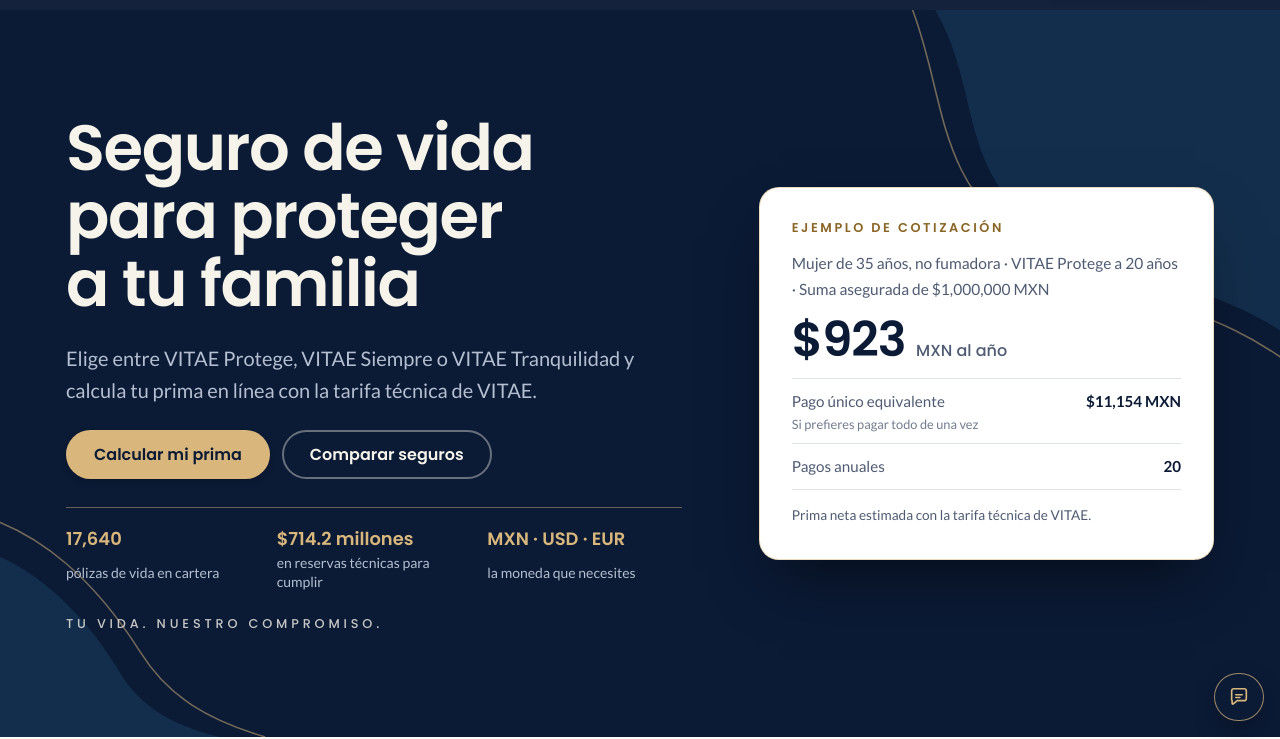
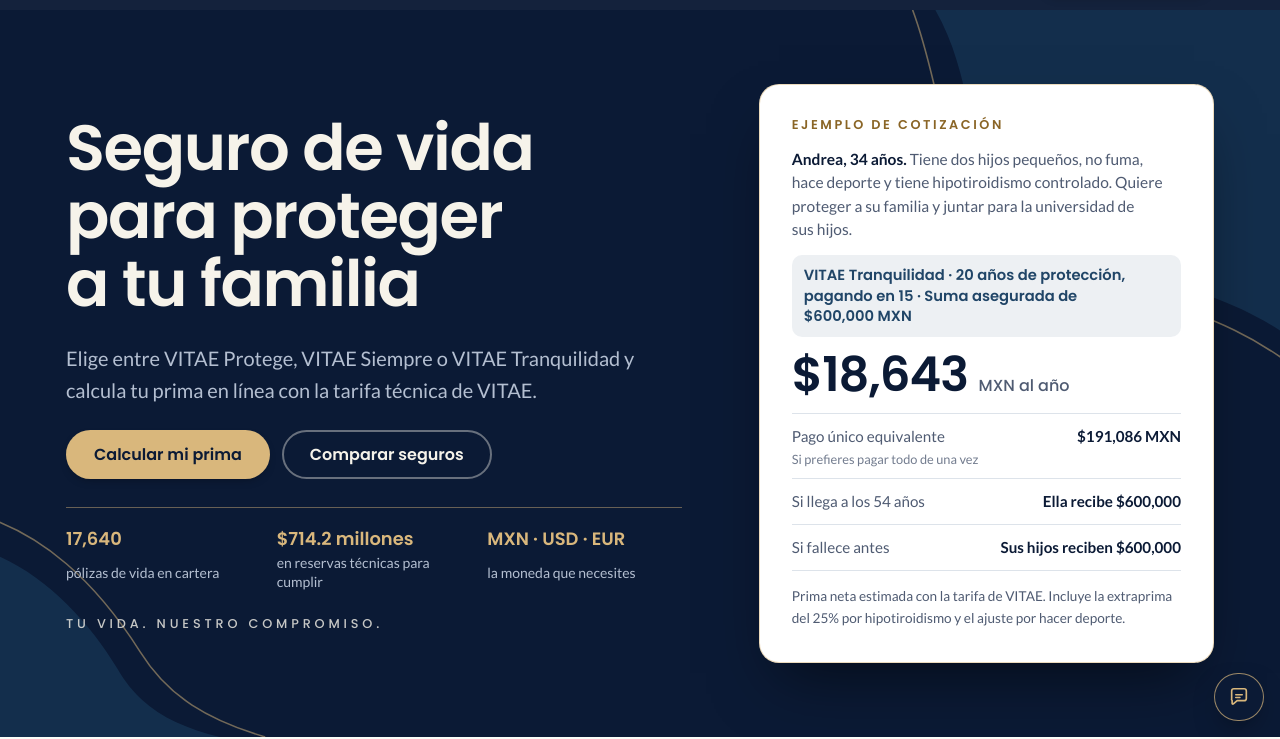
Before and after one commit to vitaeinsurer-lgtm/web-vitae, a plain HTML site: page index.html in a window 1280 px wide. Shown: the part 63-802 px from the top of the page. Drawn offline with Linux system fonts and the light colour scheme.

Commit message:
Ejemplo del inicio más completo: caso de Andrea con VITAE Tranquilidad
Co-Authored-By: Claude Opus 5.5 <noreply@anthropic.com>

```diff
--- a/css/styles.css
+++ b/css/styles.css
@@ -208,14 +208,16 @@ body::before { content: ""; position: fixed; inset: 0 0 auto; height: env(safe-a
   border: 1px solid color-mix(in srgb, var(--gold) 50%, transparent);
 }
 .sample-title { font: 600 .8rem/1.3 var(--f-display); letter-spacing: .2em; text-transform: uppercase; color: var(--gold-text); }
-.sample-who { color: var(--muted); font-size: .97rem; }
+.sample-who { color: var(--muted); font-size: .97rem; line-height: 1.5; }
+.sample-who strong { color: var(--ink); font-weight: 700; }
+.sample-plan { font: 600 .92rem/1.4 var(--f-display); color: var(--accent); padding: 10px 12px; border-radius: 10px; background: color-mix(in srgb, var(--accent) 8%, transparent); }
 .sample-price { font: 600 clamp(2.1rem, 1.6rem + 1.8vw, 3rem)/1 var(--f-display); font-variant-numeric: tabular-nums; letter-spacing: -.02em; color: var(--ink); }
 .sample-price small { font-size: 1rem; font-weight: 500; color: var(--muted); letter-spacing: 0; }
 .sample-rows { margin: 0; display: grid; border-top: 1px solid var(--line); }
 .sample-rows div { display: flex; justify-content: space-between; gap: 12px; padding: 10px 0; border-bottom: 1px solid var(--line); font-size: .95rem; }
 .sample-rows dt { color: var(--muted); }
 .dt-hint { display: block; margin-top: 2px; font-size: .8rem; line-height: 1.3; opacity: .8; }
-.sample-rows dd { margin: 0; font-weight: 700; font-variant-numeric: tabular-nums; }
+.sample-rows dd { margin: 0; font-weight: 700; font-variant-numeric: tabular-nums; text-align: right; }
 .sample-note { font-size: .85rem; color: var(--muted); }
 
 /* Entrada del héroe: una sola vez, desde un estado ya visible */
--- a/index.html
+++ b/index.html
@@ -17,7 +17,7 @@
   <link rel="preconnect" href="https://fonts.googleapis.com">
   <link rel="preconnect" href="https://fonts.gstatic.com" crossorigin>
   <link rel="stylesheet" href="https://fonts.googleapis.com/css2?family=Lato:wght@400;700&family=Poppins:wght@400;500;600&display=swap">
-  <link rel="stylesheet" href="css/styles.css?v=202611251718">
+  <link rel="stylesheet" href="css/styles.css?v=202611251726">
 </head>
 <body>
   <a class="skip" href="#contenido">Saltar al contenido</a>
@@ -71,13 +71,15 @@
 
         <aside class="sample enter enter-3" aria-label="Ejemplo de cotización de seguro de vida">
           <p class="sample-title">Ejemplo de cotización</p>
-          <p class="sample-who">Mujer de 35 años, no fumadora · VITAE Protege a 20 años · Suma asegurada de $1,000,000 MXN</p>
-          <p class="sample-price"><span id="sample-anual">$923</span> <small>MXN al año</small></p>
+          <p class="sample-who"><strong>Andrea, 34 años.</strong> Tiene dos hijos pequeños, no fuma, hace deporte y tiene hipotiroidismo controlado. Quiere proteger a su familia y juntar para la universidad de sus hijos.</p>
+          <p class="sample-plan">VITAE Tranquilidad · 20 años de protección, pagando en 15 · Suma asegurada de $600,000 MXN</p>
+          <p class="sample-price"><span id="sample-anual">$18,643</span> <small>MXN al año</small></p>
           <dl class="sample-rows">
-            <div><dt>Pago único equivalente<span class="dt-hint">Si prefieres pagar todo de una vez</span></dt><dd id="sample-unica">$11,154 MXN</dd></div>
-            <div><dt>Pagos anuales</dt><dd>20</dd></div>
+            <div><dt>Pago único equivalente<span class="dt-hint">Si prefieres pagar todo de una vez</span></dt><dd id="sample-unica">$191,086 MXN</dd></div>
+            <div><dt>Si llega a los 54 años</dt><dd>Ella recibe $600,000</dd></div>
+            <div><dt>Si fallece antes</dt><dd>Sus hijos reciben $600,000</dd></div>
           </dl>
-          <p class="sample-note">Prima neta estimada con la tarifa técnica de VITAE.</p>
+          <p class="sample-note">Prima neta estimada con la tarifa de VITAE. Incluye la extraprima del 25% por hipotiroidismo y el ajuste por hacer deporte.</p>
         </aside>
       </div>
     </section>
@@ -538,8 +540,8 @@
     </div>
   </footer>
 
-  <script src="js/cotizador.js?v=202611251718"></script>
-  <script src="js/main.js?v=202611251718"></script>
-  <script src="js/chat.js?v=202611251718"></script>
+  <script src="js/cotizador.js?v=202611251726"></script>
+  <script src="js/main.js?v=202611251726"></script>
+  <script src="js/chat.js?v=202611251726"></script>
 </body>
 </html>
--- a/js/main.js
+++ b/js/main.js
@@ -89,7 +89,7 @@
 
   /* ---------- Tarjeta de ejemplo del héroe (calculada con el motor) ---------- */
   if (C) {
-    var ej = C.cotizar({ producto: 'temporal', edad: 35, sexo: 'F', fumador: false, suma: 1000000, moneda: 'MXN', plazo: 20, padecimiento: 'ninguno' });
+    var ej = C.cotizar({ producto: 'dotal', edad: 34, sexo: 'F', fumador: false, deportista: true, suma: 600000, moneda: 'MXN', plazo: 20, pagos: 15, padecimiento: 'E000001' });
     var sa = document.getElementById('sample-anual');
     var su = document.getElementById('sample-unica');
     if (sa) sa.textContent = money(ej.primaAnual);
```
